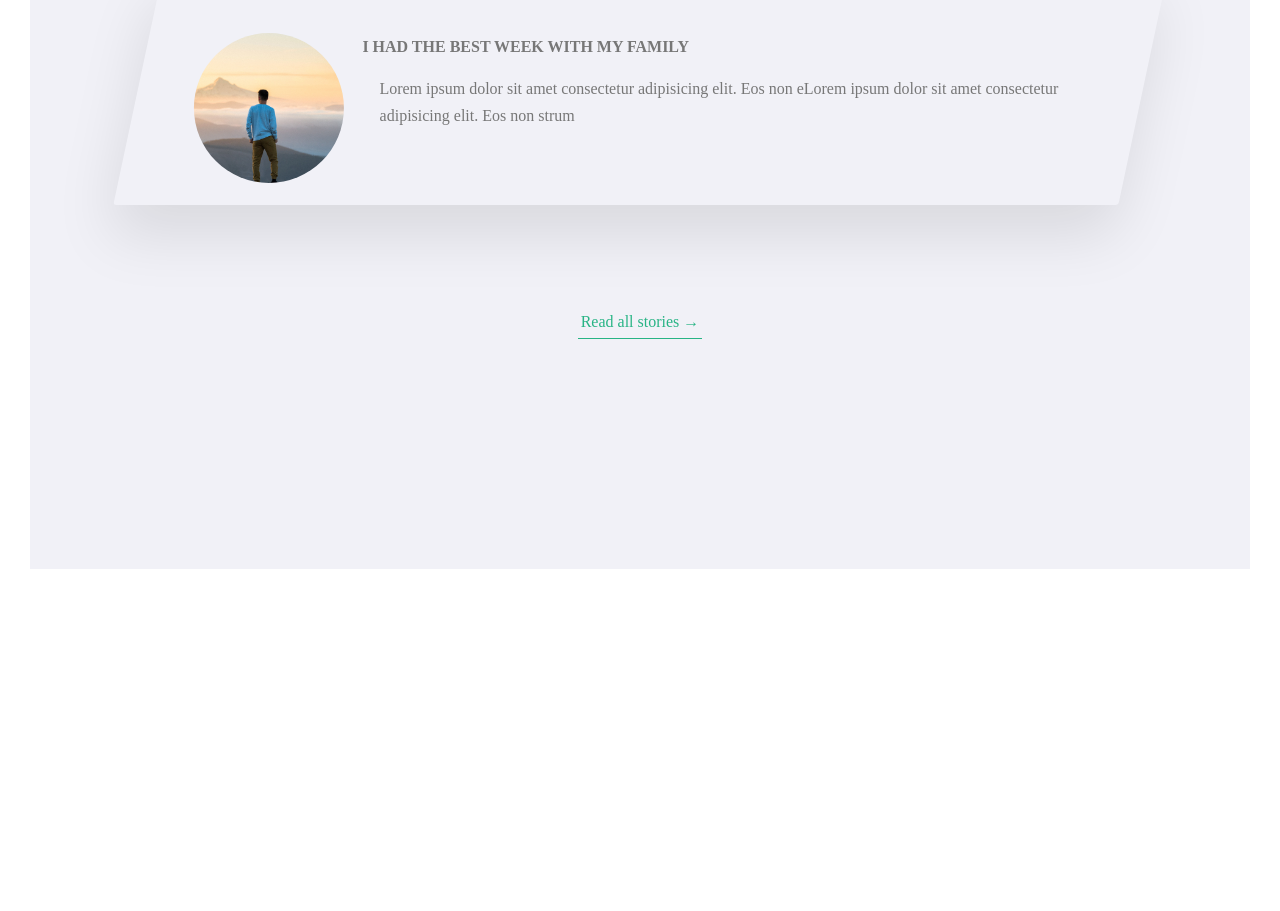
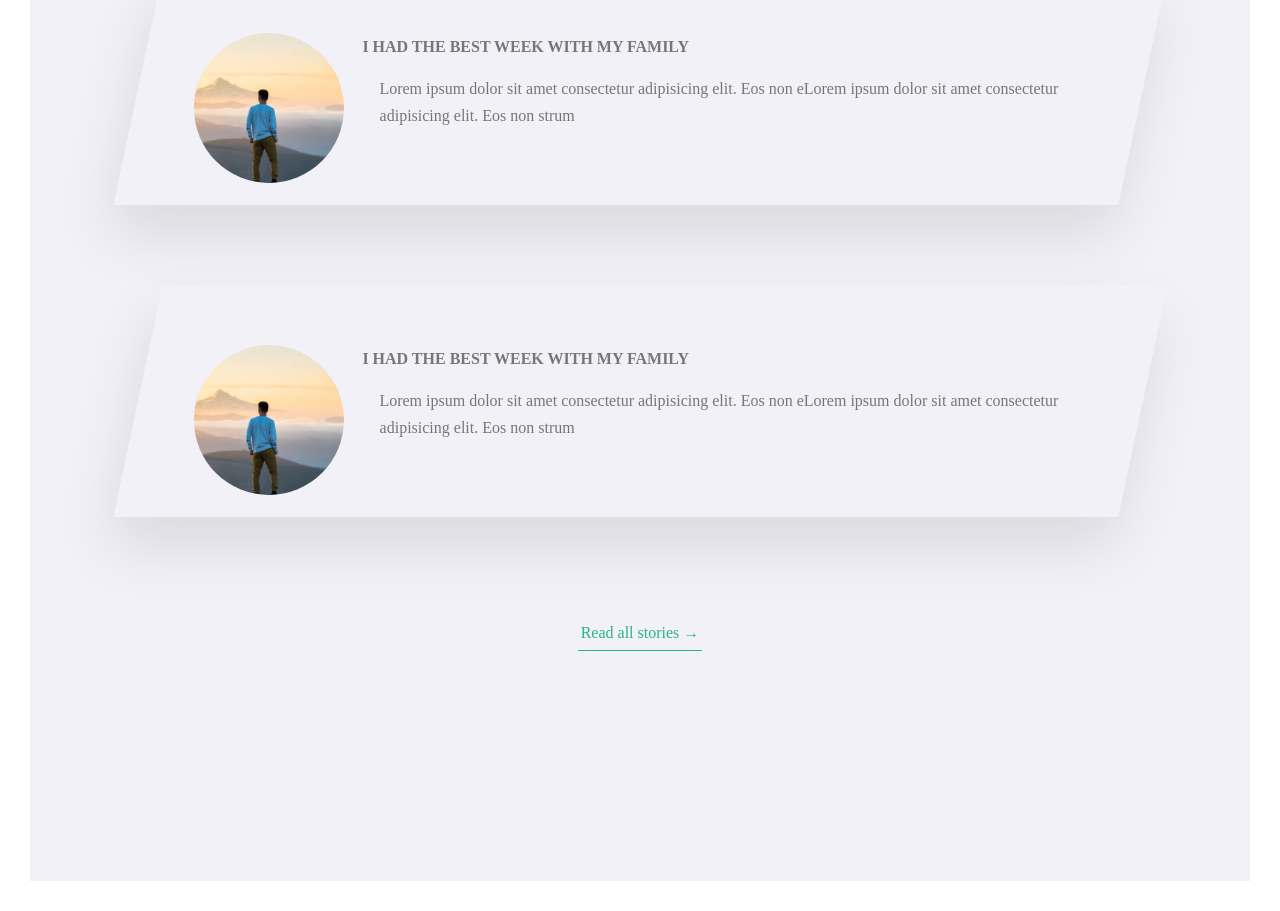
Before and after one commit to shubham-shri/Natours, a website: page index.html in a window 1280 px wide. Shown: the part 3837-4748 px from the top of the page. Before the commit the page ends 4436 px from the top, so only its background shows below. Drawn offline with Linux system fonts and the light colour scheme.

Commit message:
Modified stories section and added extra story

```diff
--- a/index.html
+++ b/index.html
@@ -277,6 +277,26 @@
               </div>
             </div>
           </div>
+          <div class="row">
+            <div class="story">
+              <figure class="story__shape">
+                <img src="img/nat-9.jpg" alt="" class="story__img" />
+                <figcaption class="story__caption">
+                  Mary Smith
+                </figcaption>
+              </figure>
+              <div class="story__text">
+                <h3 class="heading-tertiary u-margin-bottom-small">
+                  I had the best week with my family
+                </h3>
+                <p class="u-margin-bottom-small">
+                  Lorem ipsum dolor sit amet consectetur adipisicing elit. Eos
+                  non eLorem ipsum dolor sit amet consectetur adipisicing elit.
+                  Eos non strum
+                </p>
+              </div>
+            </div>
+          </div>
           <div class="u-center-text u-margin-top-huge">
             <a href="#" class="btn-text">Read all stories &rarr;</a>
           </div>
```
